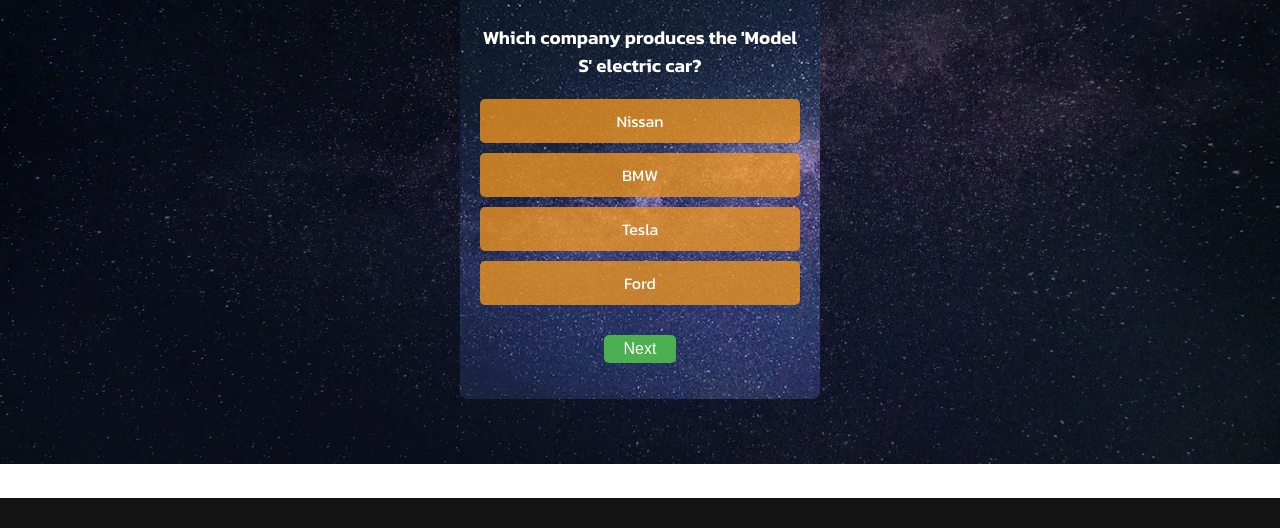
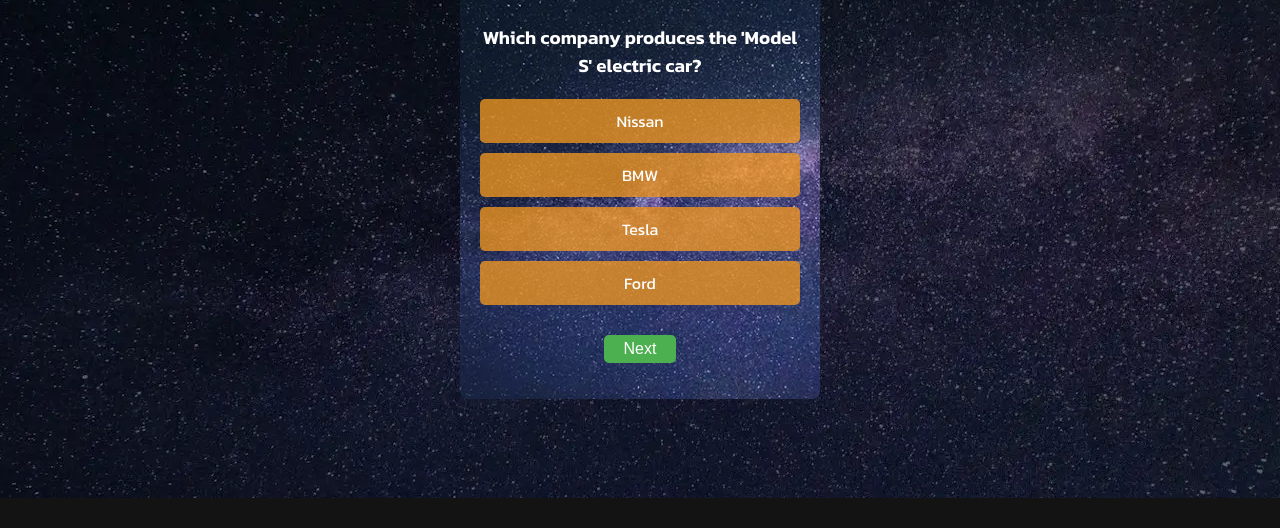
Before and after one commit to StefanE85a/quizzgame, a plain HTML site: page index.html in a window 1280 px wide. Shown: the part 191-719 px from the top of the page. Drawn offline with Linux system fonts and the light colour scheme.

Commit message:
Changed from cover to fixed again

```diff
--- a/assets/css/style.css
+++ b/assets/css/style.css
@@ -11,7 +11,7 @@ body {
     height: 100%;
     width: 100%;
     overflow: auto;
-    background: url(../images/bgbg-image-1920x1080.webp) no-repeat center center/cover;
+    background: url(../images/bgbg-image-1920x1080.webp) no-repeat center center fixed;
 }
 
 /* -----Header Section----- */
```
